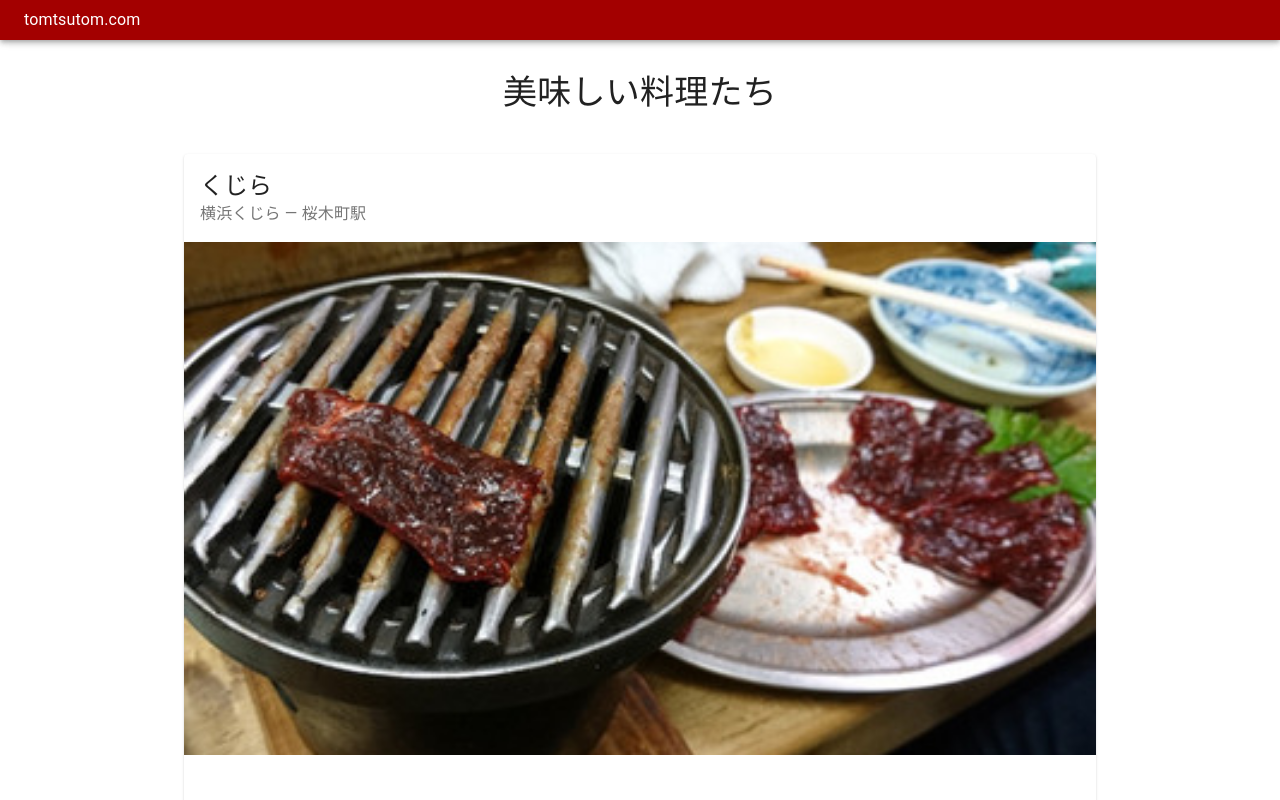
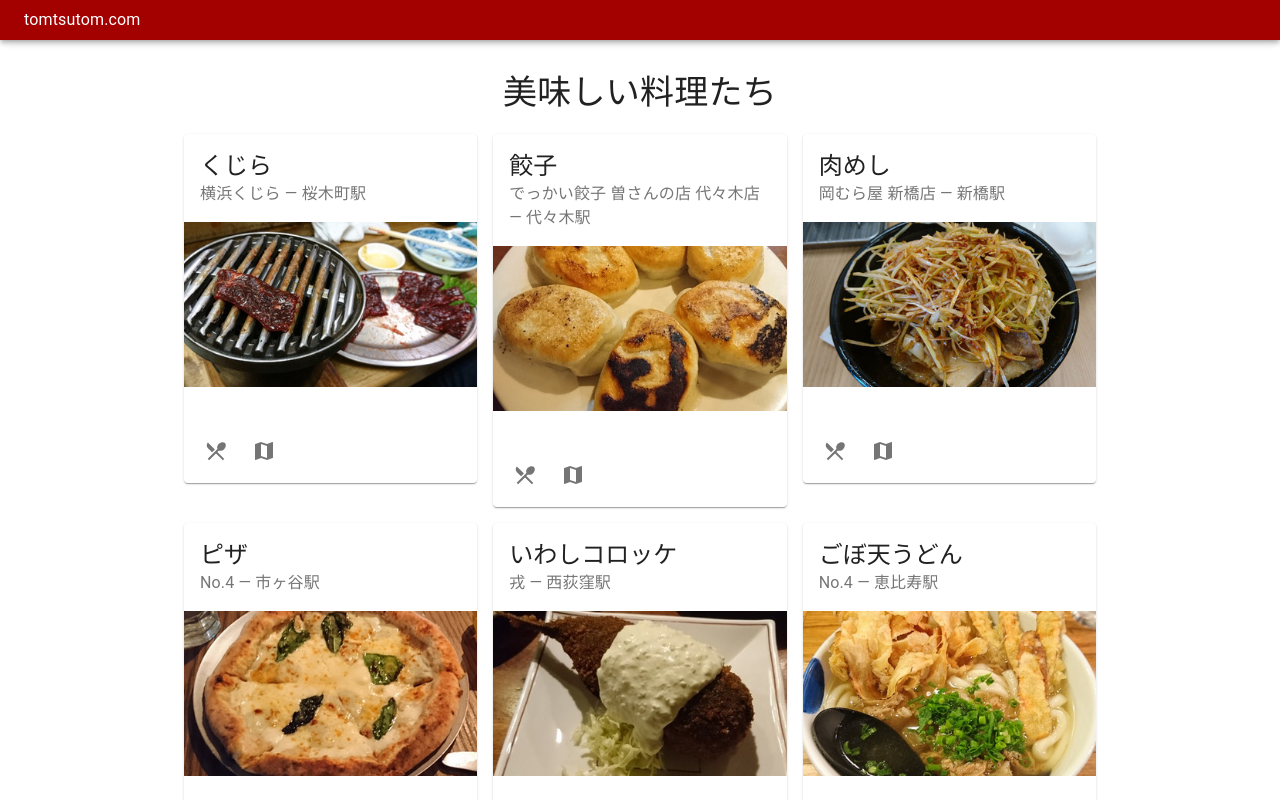
Before and after one commit to Tsutomu-Ikeda/tomtsutom.com, a React (Create React App) app: page /dishes in a window 1280 px wide. Shown: the top 800 px of the page. Built offline with nearby package versions, Linux system fonts and the light colour scheme.

Commit message:
グリッドを使ってカードを配置するようにした

```diff
--- a/src/views/Dishes.tsx
+++ b/src/views/Dishes.tsx
@@ -6,6 +6,7 @@ import CardHeader from '@material-ui/core/CardHeader';
 import CardMedia from '@material-ui/core/CardMedia';
 import Collapse from '@material-ui/core/Collapse';
 import Container from "@material-ui/core/Container";
+import Grid from '@material-ui/core/Grid';
 import IconButton from '@material-ui/core/IconButton';
 import Link from "@material-ui/core/Link";
 import Map from '@material-ui/icons/Map';
@@ -16,23 +17,17 @@ import Meta from "../components/Meta";
 import dishes from "../data/Dishes";
 
 const useStyles = makeStyles((theme) => ({
+  gridWrapper: {
+    flexGrow: 1,
+    paddingBottom: 40,
+    width: "80%",
+  },
   links: {
     padding: theme.spacing(1, 0),
   },
-  sentence: {
-    lineHeight: "0.9cm",
-    marginBottom: 24,
-    color: "rgba(0, 0, 0, 0.7)",
-  },
-  card: {
-    marginTop: 20,
-    marginBottom: 20,
-  },
   media: {
     height: 0,
-    paddingTop: '56.25%', // 16:9
-    // width: "50%",
-    // float: "right",
+    paddingTop: '56.25%',
   },
 }));
 
@@ -45,10 +40,17 @@ export default function Dishes() {
         title="美味しい料理たち"
         photoUrl="https://tomtsutom.com/images/pizza.jpg" />
 
-      <Container maxWidth="md">
+      <Container maxWidth="md" className={classes.gridWrapper}>
+        <Grid
+          container
+          spacing={2}
+          direction="row"
+          justify="center"
+          alignItems="flex-start"
+        >
           {dishes.map((dish, index) => (
-          <div key={index}>
-            <Card id={dish.id} className={classes.card}>
+            <Grid item xs={12} sm={4}>
+              <Card id={dish.id} >
                 <CardHeader
                   title={dish.title}
                   subheader={dish.store && `${dish.store.name} ― ${dish.store.station}`}
@@ -113,14 +115,15 @@ export default function Dishes() {
                   </CardContent>
                 </Collapse>
               </Card>
-          </div>
+            </Grid>
           ))}
+        </Grid>
       </Container>
       <div className={classes.links}>
         <Container maxWidth="sm">
           <Typography align="center" color="textSecondary">
             <Link color="inherit" href="/">
-              トップへ戻る
+              トップページへ戻る
             </Link>
           </Typography>
         </Container>
```
Lines whose indentation alone changed are shown as unchanged.
